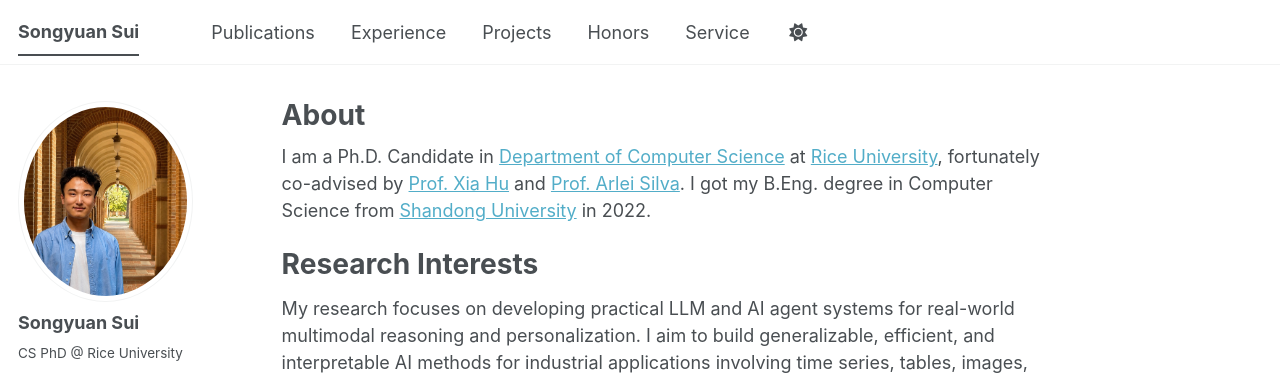
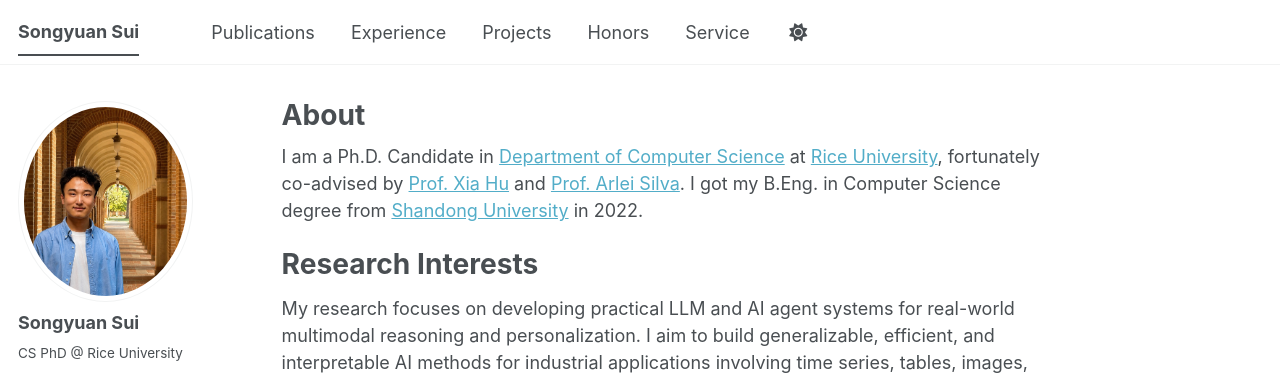
Before and after one commit to SongyuanSui/SongyuanSui.github.io, a Jekyll site: the page built from _pages/about.md, in a window 1280 px wide and 986 px high. Shown: the top 375 px of the window. Built offline with Jekyll 4.4.1, drawn with Linux system fonts in a browser that asks for light colours; a style sheet for code colours, icons or effects is not loaded.

```diff
--- a/_pages/about.md
+++ b/_pages/about.md
@@ -7,7 +7,7 @@ redirect_from:
   - /about.html
 ---
 
-I am a Ph.D. Candidate in [Department of Computer Science](https://csweb.rice.edu/) at [Rice University](https://www.rice.edu/), fortunately co-advised by [Prof. Xia Hu](https://cs.rice.edu/~xh37/index.html) and [Prof. Arlei Silva](https://cs.rice.edu/~al110/). I got my B.Eng. degree in Computer Science from [Shandong University](https://www.en.sdu.edu.cn/) in 2022.
+I am a Ph.D. Candidate in [Department of Computer Science](https://csweb.rice.edu/) at [Rice University](https://www.rice.edu/), fortunately co-advised by [Prof. Xia Hu](https://cs.rice.edu/~xh37/index.html) and [Prof. Arlei Silva](https://cs.rice.edu/~al110/). I got my B.Eng. in Computer Science degree from [Shandong University](https://www.en.sdu.edu.cn/) in 2022.
 
 Research Interests
 ======
```
